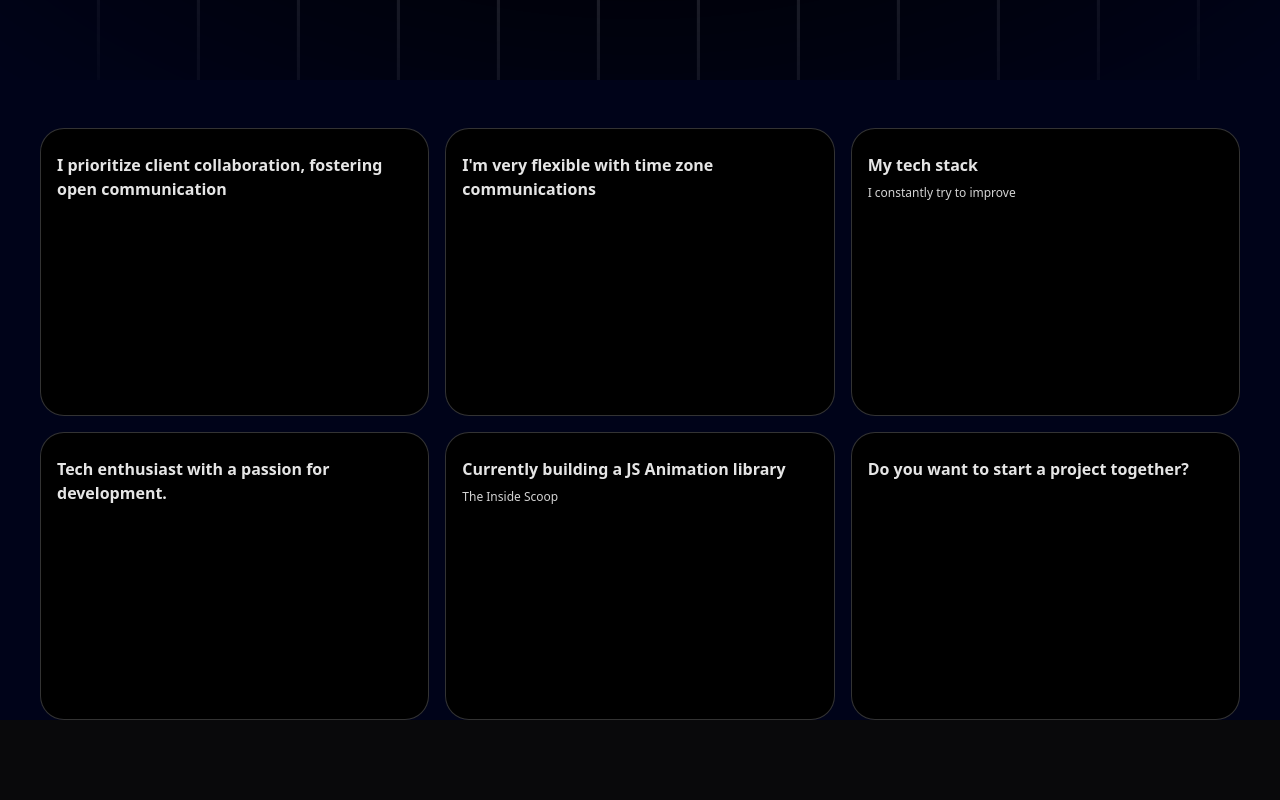
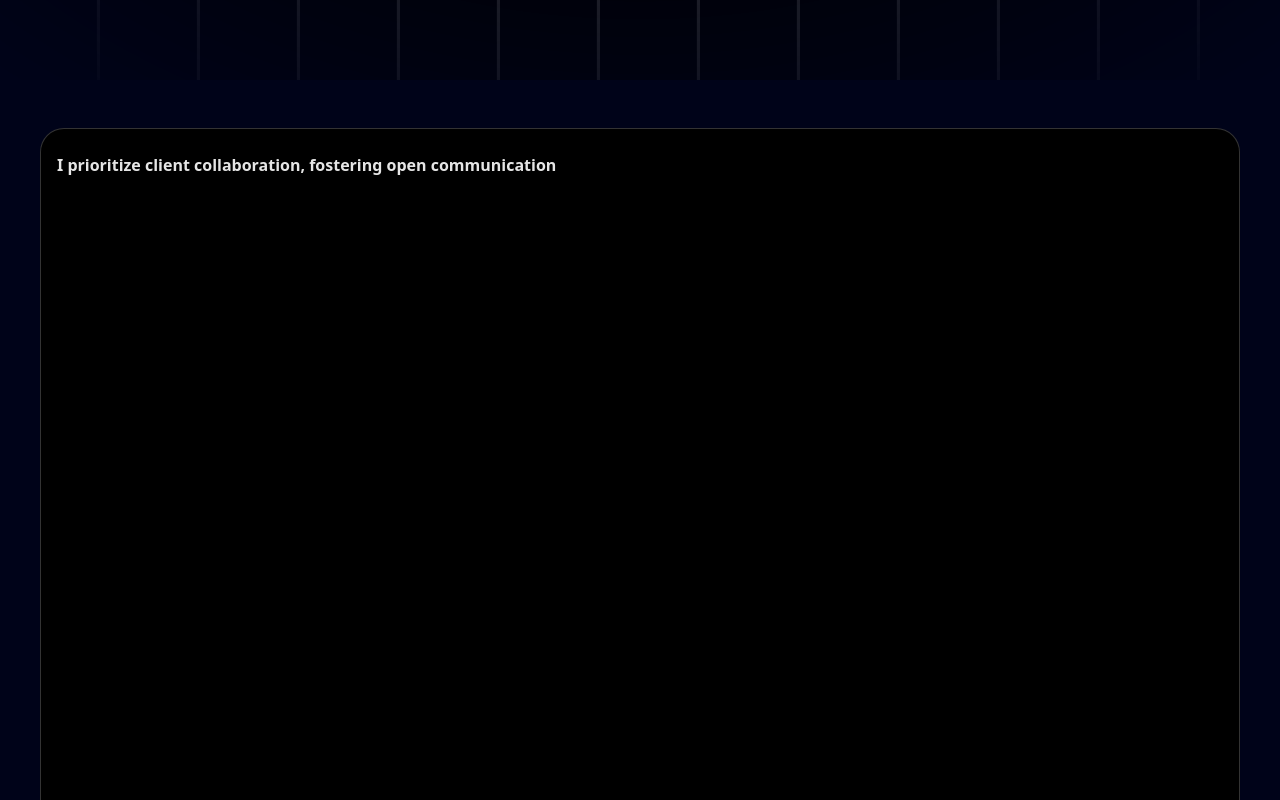
Before and after one commit to fredrickbernardonduru/portfolio1, a Next.js app: page / in a window 1280 px wide. Shown: the part 720-1520 px from the top of the page. Before the commit the page ends 1440 px from the top, so only its background shows below. Built offline with nearby package versions, Linux system fonts and the light colour scheme.

Commit message:
Update on grid.tsx

```diff
--- a/components/ui/Grid.tsx
+++ b/components/ui/Grid.tsx
@@ -12,6 +12,7 @@ const Grid = () => {
         key={item.id}
         title={item.title}
         description={item.description}
+        className={item.className}
         />
       ))}
       </BentoGrid>
```
